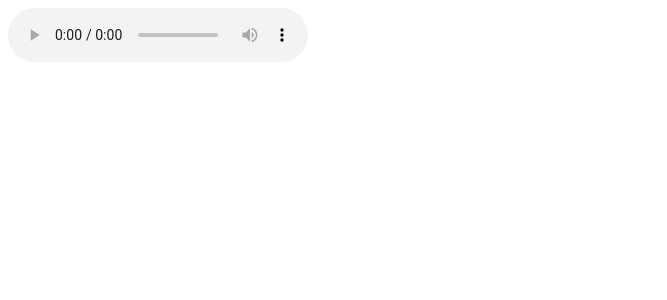
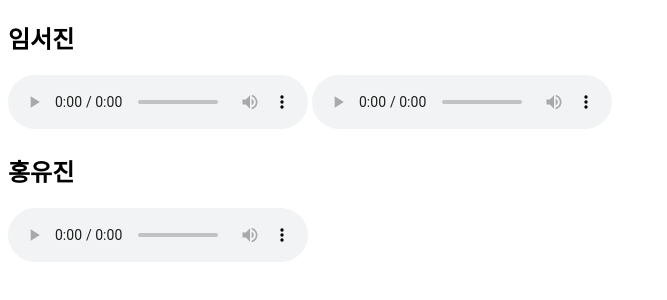
Before and after one commit to hanjae0205/SpaceToUploadSomething, a plain HTML site: page index.html in a window 1280 px wide. Shown: the whole page, without its empty margins (0-667 px from the left). Drawn offline with Linux system fonts and the light colour scheme.

Commit message:
20240802 업데이트
임서진 "사랑해"
홍유진 "누나" 업데이트.
웹 기본틀 구성

```diff
--- a/index.html
+++ b/index.html
@@ -1 +1,19 @@
-<audio src="20240724isg.mp3" controls loop></audio>
+<!DOCTYPE html>
+<html lang="ko">
+    <head>
+        <title>음성메시지저장소</title>
+    </head>
+    <body>
+        <main class="contents">
+            <section id="imseojin">
+                <h2>임서진</h2>
+                <audio src="imseojin\20240724.mp3" controls loop></audio>
+                <audio src="imseojin\20240802.mp3" controls loop></audio>
+            </section>
+            <section id="hongyujin">
+                <h2>홍유진</h2>
+                <audio src="hongyujin\20240802.mp3" controls loop></audio>
+            </section>
+        </main>
+    </body>
+</html>
```
Also changed, not shown: 5 other files.
